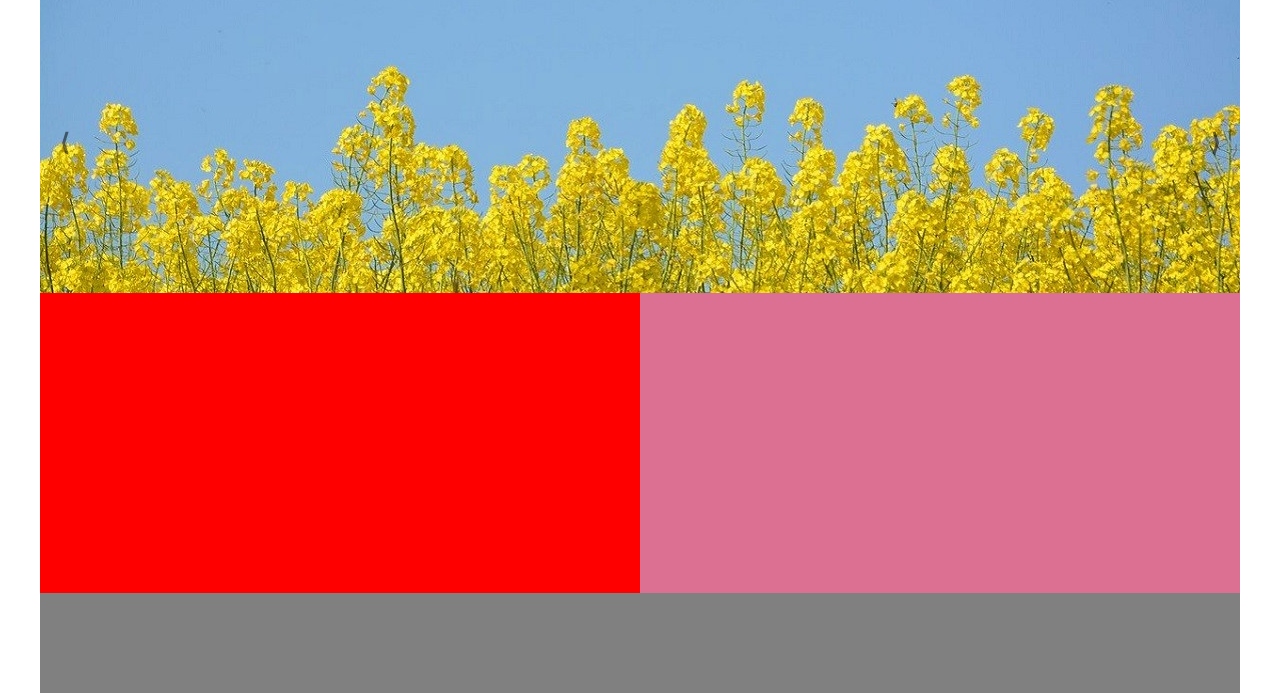
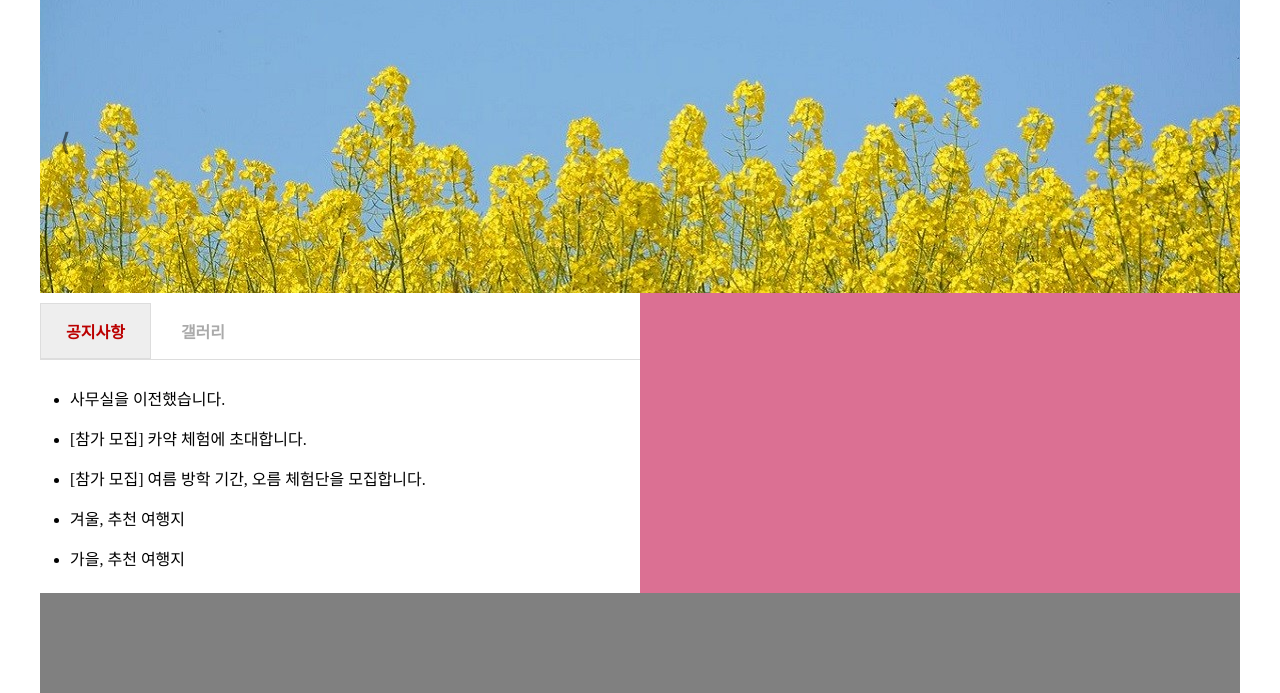
Before and after one commit to right1203/javascript-website, a plain HTML site: page index.html in a window 1280 px wide. Shown: the part 107-800 px from the top of the page. Drawn offline with Linux system fonts and the light colour scheme.

Commit message:
tabMenu 추가

```diff
--- a/css/style.css
+++ b/css/style.css
@@ -158,7 +158,55 @@ button:focus {
   float: left;
   width: 600px;
   height: 100%;
-  background-color: red;
+  /* background-color: red; */
+  margin-top: 10px;
+}
+#tabMenu input[type="radio"] {
+  display: none;
+}
+#tabMenu label {
+  display: inline-block;
+  margin: 0 0;
+  padding: 15px 25px;
+  font-weight: 600;
+  text-align: center;
+  color: #aaa;
+  border: 1px solid transparent;
+}
+#tabMenu label:hover {
+  color: #222;
+  cursor: pointer;
+}
+#tabMenu input:checked + label {
+  color: #b00;
+  border: 1px solid #ddd;
+  background-color: #eee;
+}
+.tabContent {
+  display: none;
+  padding: 20px 0 0;
+  border-top: 1px solid #ddd;
+}
+.tabContent h2 {
+  display: none;
+}
+
+#notice ul {
+  list-style: disc;
+  margin-left: 30px;
+}
+#notice ul li {
+  font-size: 16px;
+  line-height: 2.5;
+}
+
+#gallery ul li {
+  display: inline;
+}
+
+#tab1:checked ~ #notice,
+#tab2:checked ~ #gallery {
+  display: block;
 }
 
 /* 퀵 링크 메뉴 */
--- a/index.html
+++ b/index.html
@@ -47,7 +47,34 @@
         </div>
       </div>
       <div id="contents">
-        <div id="tabMenu"></div>
+        <div id="tabMenu">
+          <input type="radio" id="tab1" name="tabs" checked />
+          <label for="tab1">공지사항</label>
+          <input type="radio" id="tab2" name="tabs" />
+          <label for="tab2">갤러리</label>
+
+          <div id="notice" class="tabContent">
+            <h2>공지사항 내용입니다.</h2>
+            <ul>
+              <li>사무실을 이전했습니다.</li>
+              <li>[참가 모집] 카약 체험에 초대합니다.</li>
+              <li>[참가 모집] 여름 방학 기간, 오름 체험단을 모집합니다.</li>
+              <li>겨울, 추천 여행지</li>
+              <li>가을, 추천 여행지</li>
+            </ul>
+          </div>
+          <div id="gallery" class="tabContent">
+            <h2>갤러리 내용입니다.</h2>
+            <ul>
+              <li><img src="img/img-1.jpg" alt="" /></li>
+              <li><img src="img/img-2.jpg" alt="" /></li>
+              <li><img src="img/img-3.jpg" alt="" /></li>
+              <li><img src="img/img-1.jpg" alt="" /></li>
+              <li><img src="img/img-2.jpg" alt="" /></li>
+              <li><img src="img/img-3.jpg" alt="" /></li>
+            </ul>
+          </div>
+        </div>
         <div id="links"></div>
       </div>
       <footer></footer>
```
